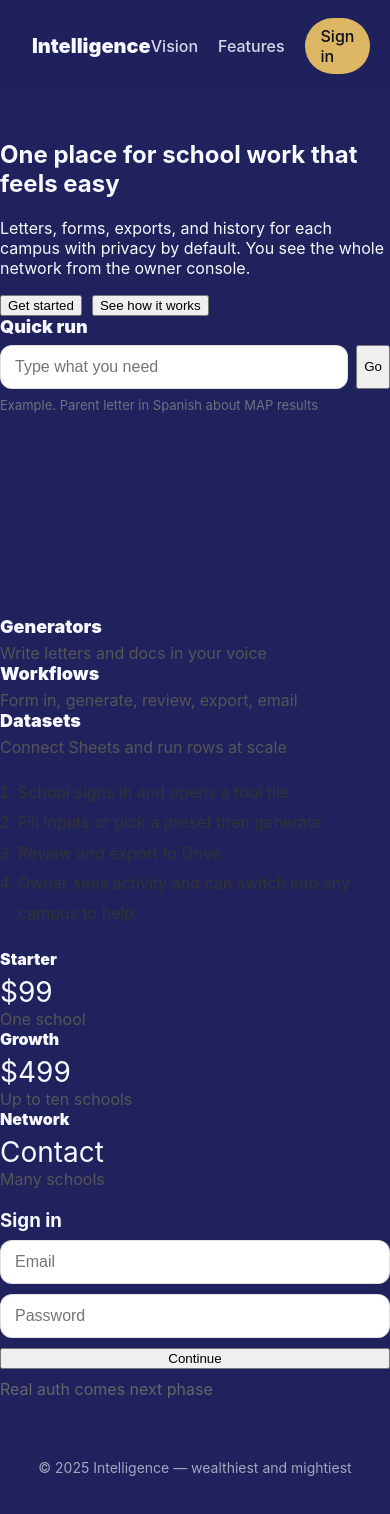
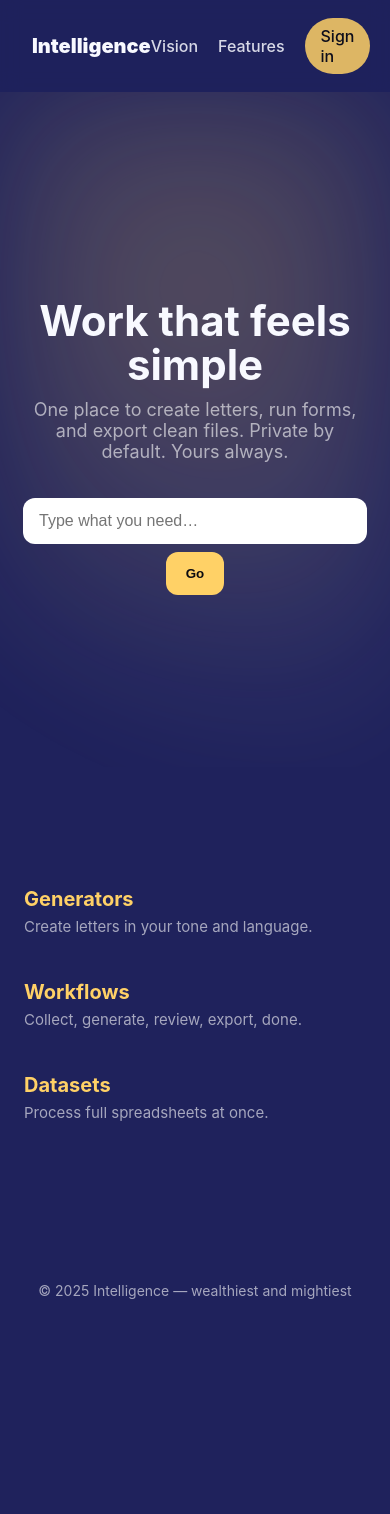
Before and after one commit to Ktyall/intelligence, a Next.js app: page / in a window 390 px wide. Shown: the top 1514 px of the page. After the commit the page ends 1359 px from the top, so only its background shows below. Built offline with nearby package versions, Linux system fonts and the light colour scheme.

Commit message:
Update index.js

```diff
--- a/pages/index.js
+++ b/pages/index.js
@@ -1,98 +1,115 @@
 export default function Home() {
   return (
-    <>
-      <main style={{ position: "relative", paddingTop: 20 }}>
-        <div className="blobs">
-          <div className="blob b1" />
-          <div className="blob b2" />
-          <div className="blob b3" />
+    <main>
+      <section className="hero">
+        <div className="halo" />
+        <div className="inner">
+          <h1>Work that feels simple</h1>
+          <p>
+            One place to create letters, run forms, and export clean files.
+            Private by default. Yours always.
+          </p>
+          <div className="bar">
+            <input placeholder="Type what you need…" />
+            <button>Go</button>
+          </div>
         </div>
+      </section>
 
-        <section className="wrap" style={{ marginTop: 28 }}>
-          {/* Hero */}
-          <div className="grid grid2" style={{ alignItems: "center" }}>
-            <div>
-              <h1 className="title">One place for school work that feels easy</h1>
-              <p className="lead">
-                Letters, forms, exports, and history for each campus with privacy by default. You see the whole network from the owner console.
-              </p>
-              <div style={{ display: "flex", gap: 10, flexWrap: "wrap" }}>
-                <a href="#login"><button className="cta">Get started</button></a>
-                <a href="#how"><button className="ghost">See how it works</button></a>
-              </div>
-            </div>
+      <section id="features" className="features">
+        <div>
+          <h3>Generators</h3>
+          <p>Create letters in your tone and language.</p>
+        </div>
+        <div>
+          <h3>Workflows</h3>
+          <p>Collect, generate, review, export, done.</p>
+        </div>
+        <div>
+          <h3>Datasets</h3>
+          <p>Process full spreadsheets at once.</p>
+        </div>
+      </section>
 
-            {/* Clean hero card on dark background */}
-            <div className="card" style={{ minHeight: 280 }}>
-              <div style={{ fontWeight: 900, fontSize: 18, marginBottom: 8 }}>Quick run</div>
-              <div style={{ display: "grid", gridTemplateColumns: "1fr auto", gap: 8 }}>
-                <input placeholder="Type what you need" style={input} />
-                <button className="cta">Go</button>
-              </div>
-              <div style={{ marginTop: 8, color: "#6b7280", fontSize: 13 }}>
-                Example. Parent letter in Spanish about MAP results
-              </div>
-            </div>
-          </div>
+      <style jsx>{`
+        .hero{
+          position: relative;
+          min-height: 80vh;
+          display: flex; align-items: center; justify-content: center;
+          text-align: center;
+          overflow: hidden;
+        }
 
-          {/* Features */}
-          <section id="features" style={{ marginTop: 20 }} className="grid grid3">
-            {[
-              { t: "Generators", d: "Write letters and docs in your voice" },
-              { t: "Workflows", d: "Form in, generate, review, export, email" },
-              { t: "Datasets", d: "Connect Sheets and run rows at scale" },
-            ].map(x => (
-              <div key={x.t} className="card">
-                <div style={{ fontWeight: 900, fontSize: 18 }}>{x.t}</div>
-                <div style={{ marginTop: 6, color: "#555" }}>{x.d}</div>
-              </div>
-            ))}
-          </section>
+        .halo{
+          position: absolute; inset: 0;
+          background:
+            radial-gradient(40rem 40rem at 50% 30%, rgba(255,209,102,.3), transparent 60%),
+            radial-gradient(30rem 20rem at 80% 70%, rgba(255,255,255,.06), transparent 70%);
+          animation: pulse 14s ease-in-out infinite alternate;
+          filter: blur(60px);
+        }
 
-          {/* How */}
-          <section id="how" style={{ marginTop: 20 }} className="card">
-            <ol style={{ margin: 0, paddingLeft: 18, lineHeight: 1.9, color: "#333" }}>
-              <li>School signs in and opens a tool tile</li>
-              <li>Fill inputs or pick a preset then generate</li>
-              <li>Review and export to Drive</li>
-              <li>Owner sees activity and can switch into any campus to help</li>
-            </ol>
-          </section>
+        @keyframes pulse {
+          from { transform: scale(1); opacity: .8; }
+          to { transform: scale(1.2); opacity: 1; }
+        }
 
-          {/* Pricing */}
-          <section id="pricing" style={{ marginTop: 20 }} className="grid grid3">
-            {[
-              { name: "Starter", price: "$99", note: "One school" },
-              { name: "Growth", price: "$499", note: "Up to ten schools" },
-              { name: "Network", price: "Contact", note: "Many schools" },
-            ].map(x => (
-              <div key={x.name} className="card">
-                <div style={{ fontWeight: 900 }}>{x.name}</div>
-                <div style={{ fontSize: 28, marginTop: 6 }}>{x.price}</div>
-                <div style={{ color: "#555" }}>{x.note}</div>
-              </div>
-            ))}
-          </section>
+        .inner{ position: relative; max-width: 700px; z-index: 1; padding: 0 24px; }
+        h1{
+          font-size: clamp(42px, 6vw, 84px);
+          line-height: 1.05;
+          margin-bottom: 12px;
+        }
+        p{
+          color: var(--muted);
+          font-size: 18px;
+          max-width: 540px;
+          margin: 0 auto 36px;
+        }
 
-          {/* Login stub */}
-          <section id="login" style={{ marginTop: 20 }} className="card">
-            <h3 style={{ margin: "0 0 8px 0" }}>Sign in</h3>
-            <div style={{ display: "grid", gap: 10, maxWidth: 420 }}>
-              <input placeholder="Email" style={input} />
-              <input placeholder="Password" type="password" style={input} />
-              <button className="cta">Continue</button>
-              <div style={{ color: "#666" }}>Real auth comes next phase</div>
-            </div>
-          </section>
-        </section>
-      </main>
-    </>
+        .bar{
+          display: flex; justify-content: center;
+          gap: 8px; flex-wrap: wrap;
+        }
+
+        input{
+          width: min(80vw, 420px);
+          padding: 14px 16px;
+          border-radius: 12px;
+          border: none;
+          outline: none;
+          font-size: 16px;
+        }
+
+        button{
+          padding: 14px 20px;
+          border: none;
+          border-radius: 12px;
+          background: var(--accent);
+          color: #0b0b10;
+          font-weight: 700;
+          cursor: pointer;
+        }
+
+        .features{
+          display: grid;
+          grid-template-columns: repeat(auto-fit, minmax(220px, 1fr));
+          gap: 24px;
+          max-width: 900px;
+          margin: 100px auto;
+          padding: 0 24px;
+        }
+        .features h3{
+          color: var(--accent);
+          font-size: 20px;
+          margin-bottom: 6px;
+        }
+        .features p{
+          color: var(--muted);
+          font-size: 15px;
+          margin: 0;
+        }
+      `}</style>
+    </main>
   );
 }
-
-const input = {
-  padding: "12px 14px",
-  borderRadius: 12,
-  border: "1px solid rgba(11,11,15,.12)",
-  fontSize: 16
-};
```
